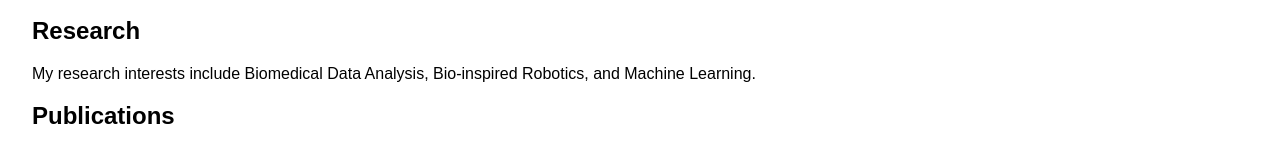
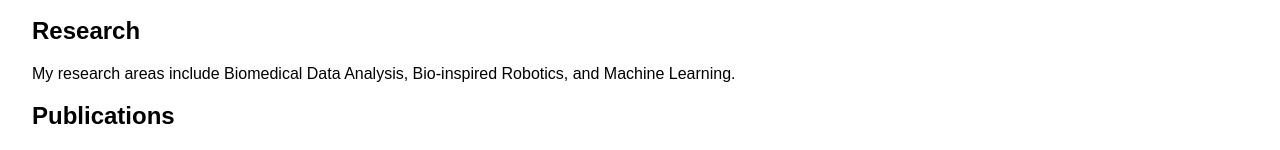
Before and after one commit to hesamazj/hesamazj.github.io, a plain HTML site: page index.html in a window 1280 px wide. Shown: the part 523-673 px from the top of the page. Drawn offline with Linux system fonts and the light colour scheme.

Commit message:
Update index.html

```diff
--- a/index.html
+++ b/index.html
@@ -58,7 +58,7 @@
 
         <section id="research">
             <h2>Research</h2>
-            <p>My research interests include Biomedical Data Analysis, Bio-inspired Robotics, and Machine Learning.</p>
+            <p>My research areas include Biomedical Data Analysis, Bio-inspired Robotics, and Machine Learning.</p>
         </section>
 
         <section id="publications">
```
